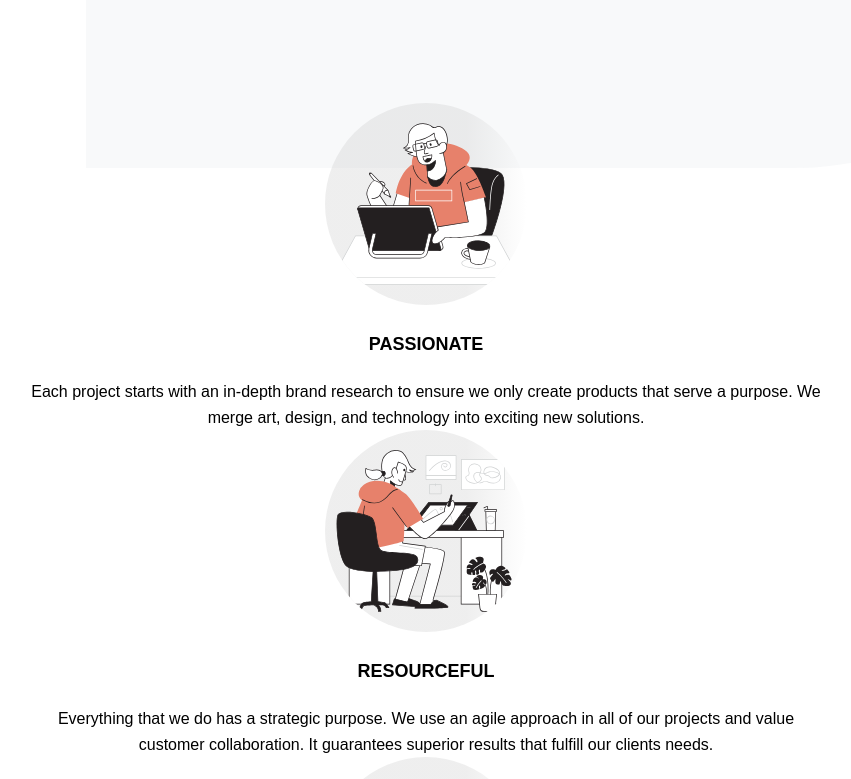
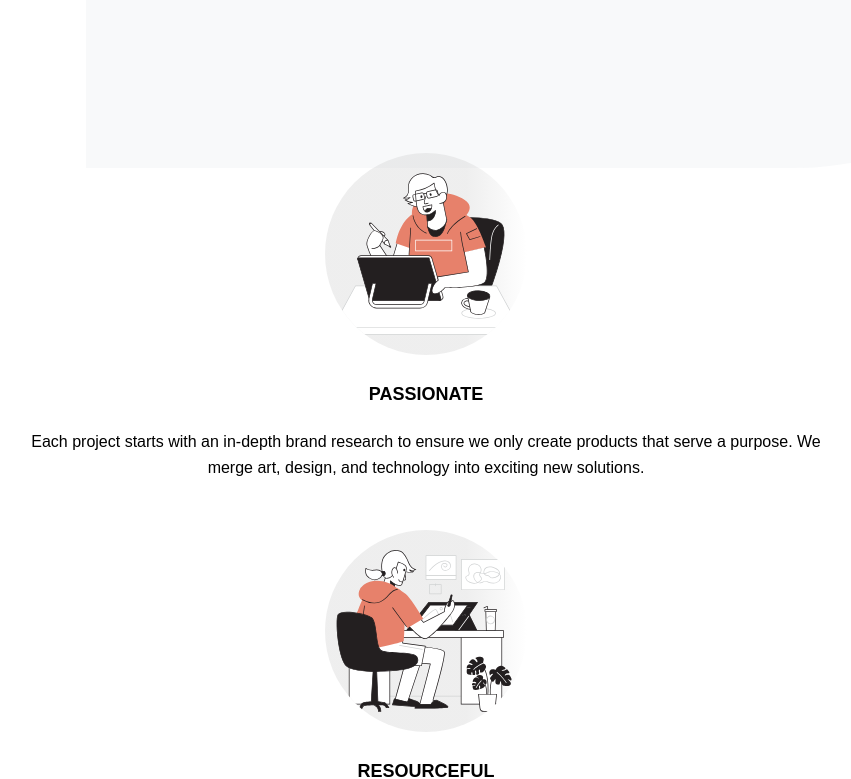
Before and after one commit to GeorgeFlood/Designo, a React (Vite) app: page / in a window 1280 px wide. Shown: the part 1926-2705 px from the top of the page, without its empty margins (214-1065 px from the left). Built offline with nearby package versions, Linux system fonts and the light colour scheme.

Commit message:
moved the home screen svg's away from the text

```diff
--- a/src/pages/home.css
+++ b/src/pages/home.css
@@ -234,4 +234,8 @@
     grid-column: 3 / 9;
     flex-direction: column;
   }
+
+  .info svg {
+    margin-top: 5rem;
+  }
 }
```
